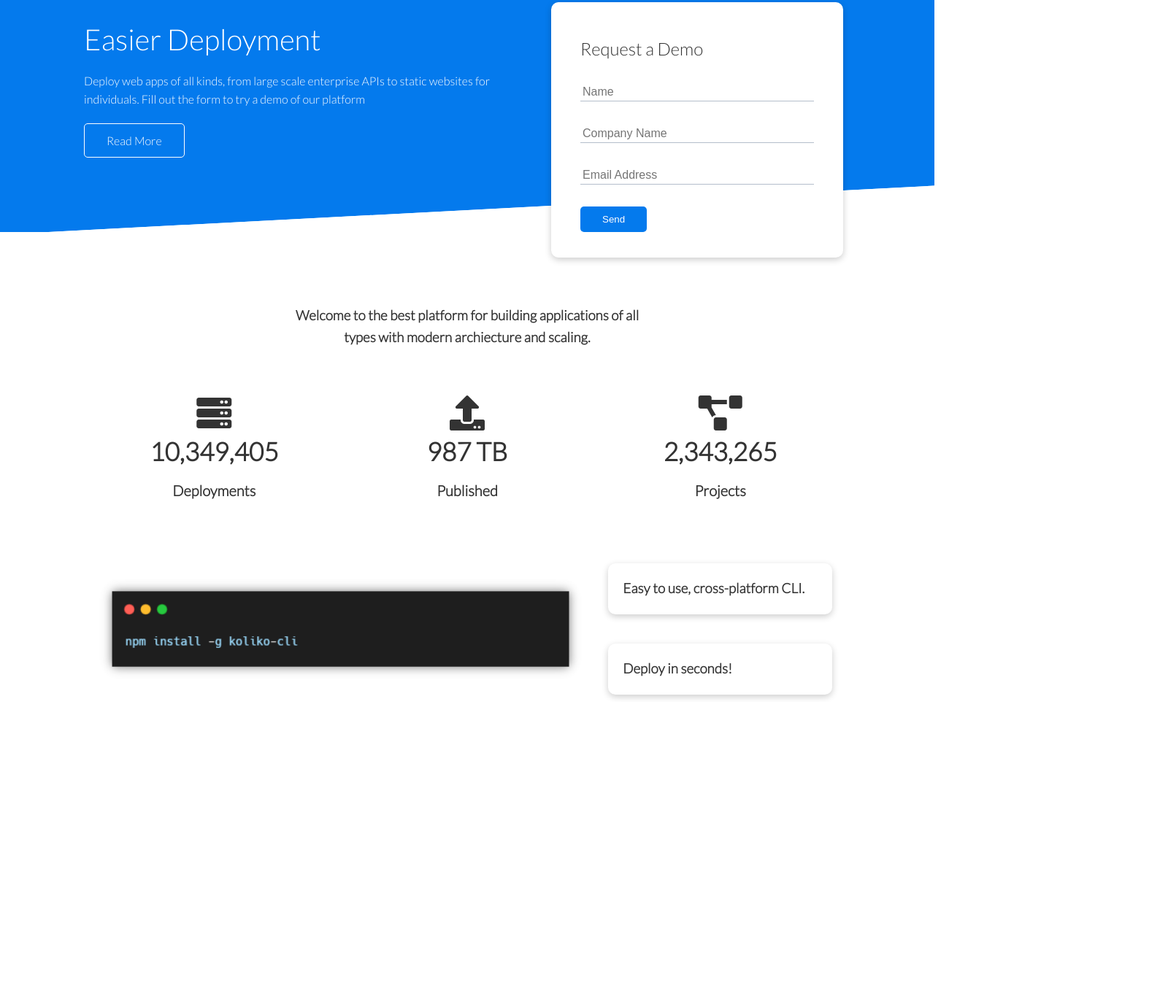
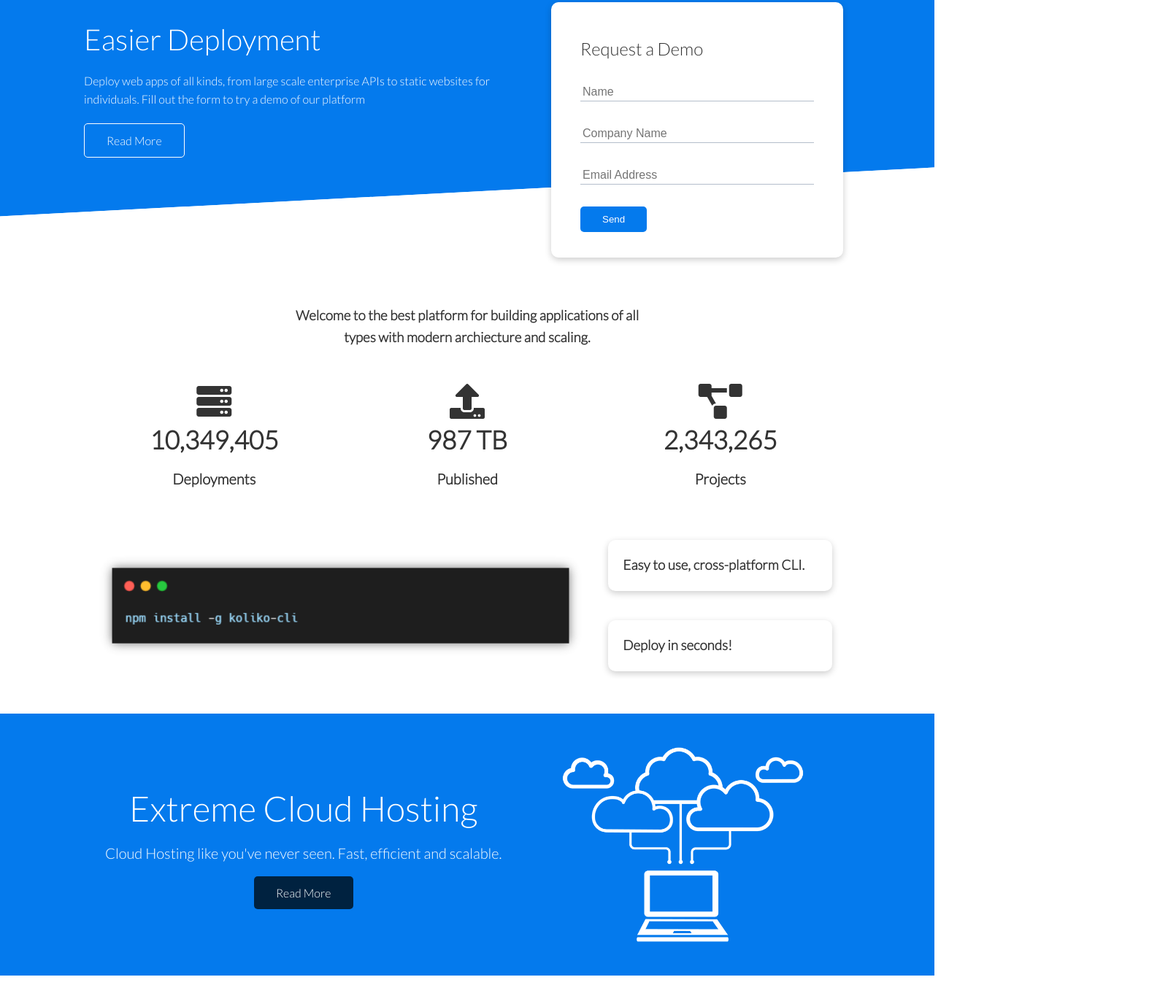
Before and after one commit to AbhinavRobinson/Koliko, a plain HTML site: page index.html in a window 1280 px wide. Shown: the part 152-1528 px from the top of the page at 73% size, 1600 px wide, since content can reach past the window. Before the commit the page ends 1114 px from the top, so only its background shows below. Drawn offline with Linux system fonts and the light colour scheme.

Commit message:
(feat): Added cloud and stylings ✨

```diff
--- a/css/style.css
+++ b/css/style.css
@@ -5,6 +5,15 @@
 :root {
     /* default color */
     --primary-color: #047aed;
+
+    /* secondary color */
+    --secondary-color: #1c3fa8;
+
+    /* dark color */
+    --dark-color: #002240;
+
+    /* secondary color */
+    --light-color: #f4f4f4;
 }
 
 /* ---- UNIVERSAL ---- */
@@ -183,10 +192,10 @@ img {
 
     /* creates angled div look */
     background-color: white;
-    transform: skewY(-3deg);
-    -webkit-transform: skewY(-3deg);
-    -moz-transform: skewY(-3deg);
-    -ms-transform: skewY(-3deg);
+    transform: scale(1.5) skewY(-3deg);
+    -webkit-transform: scale(1.5) skewY(-3deg);
+    -moz-transform: scale(1.5) skewY(-3deg);
+    -ms-transform: scale(1.5) skewY(-3deg);
 }
 
 /* ---- END OF SHOWCASE */
@@ -229,3 +238,11 @@ img {
 }
 
 /* ---- END OF CLI ---- */
+
+/* ---- CLOUD ---- */
+
+.cloud .grid {
+    grid-template-columns: 4fr 3fr;
+}
+
+/* ---- END OF CLOUD ---- */
--- a/css/utilities.css
+++ b/css/utilities.css
@@ -90,6 +90,54 @@
     border: 1px #fff solid;
 }
 
+/* ---- BACKGROUDS AND COLORED BUTTONS ---- */
+
+.bg-primary, .btn-primary {
+    background-color: var(--primary-color);
+    color: #fff;
+}
+
+.bg-secondary, .btn-secondary {
+    background-color: var(--secondary-color);
+    color: #fff;
+}
+
+.bg-dark, .btn-dark {
+    background-color: var(--dark-color);
+    color: #fff;
+}
+
+.bg-light, .btn-light {
+    background-color: var(--light-color);
+    color: #fff;
+}
+
+/* ---- END OF BGS AND COLORED BTNS ---- */
+
+/* ---- TEXT SIZES ---- */
+
+.lead {
+    font-size: 20px;
+}
+
+.sm {
+    font-size: 1rem;
+}
+
+.md {
+    font-size: 2rem;
+}
+
+.lg {
+    font-size: 3rem;
+}
+
+.xl {
+    font-size: 4rem;
+}
+
+/* ---- END OF TEXT SIZES ---- */
+
 /* ---- MARGINS ---- */
 
 /* rem base unit 16px */
--- a/index.html
+++ b/index.html
@@ -54,11 +54,11 @@
     <section class="stats">
         <div class="container">
             <!-- includes the utility classes text-center and margin-y (my) -->
-            <h3 class="stats-heading text-center my-2">
+            <h3 class="stats-heading text-center">
                 Welcome to the best platform for building applications of all types with modern archiecture and scaling.
             </h3>
 
-            <div class="grid grid-3 text-center my-5">
+            <div class="grid grid-3 text-center my-4">
                 <div>
                     <!-- font awesome server icon -->
                     <i class="fas fa-server fa-3x"></i>
@@ -93,5 +93,17 @@
             </div>
         </div>
     </section>
+
+    <!-- Cloud -->
+    <section class="cloud bg-primary my-4 py-3">
+        <div class="container grid">
+            <div class="text-center">
+                <h2 class="lg">Extreme Cloud Hosting</h2>
+                <p class="lead my-1">Cloud Hosting like you've never seen. Fast, efficient and scalable.</p>
+                <a href="features.html" class="btn btn-dark">Read More</a>
+            </div>
+            <img src="images/cloud.png" alt="">
+        </div>
+    </section>
 </body>
 </html>
```
